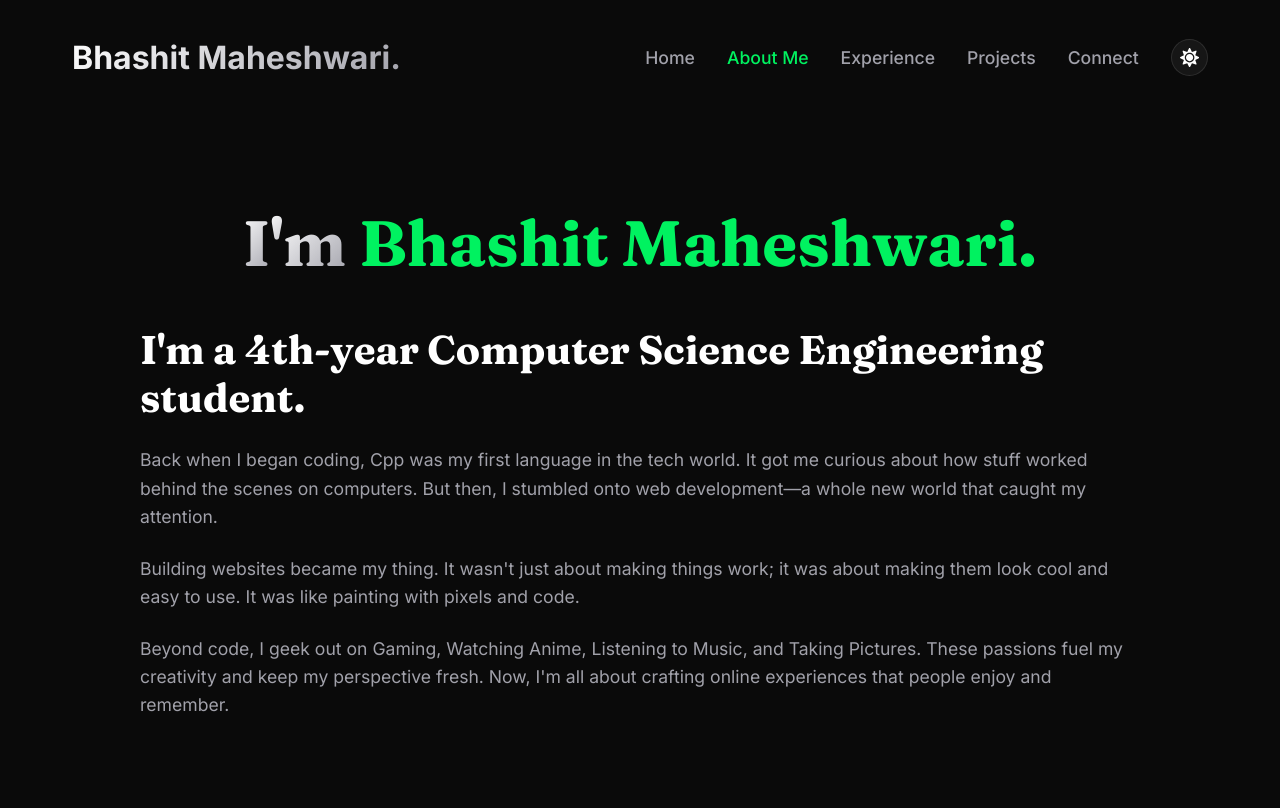
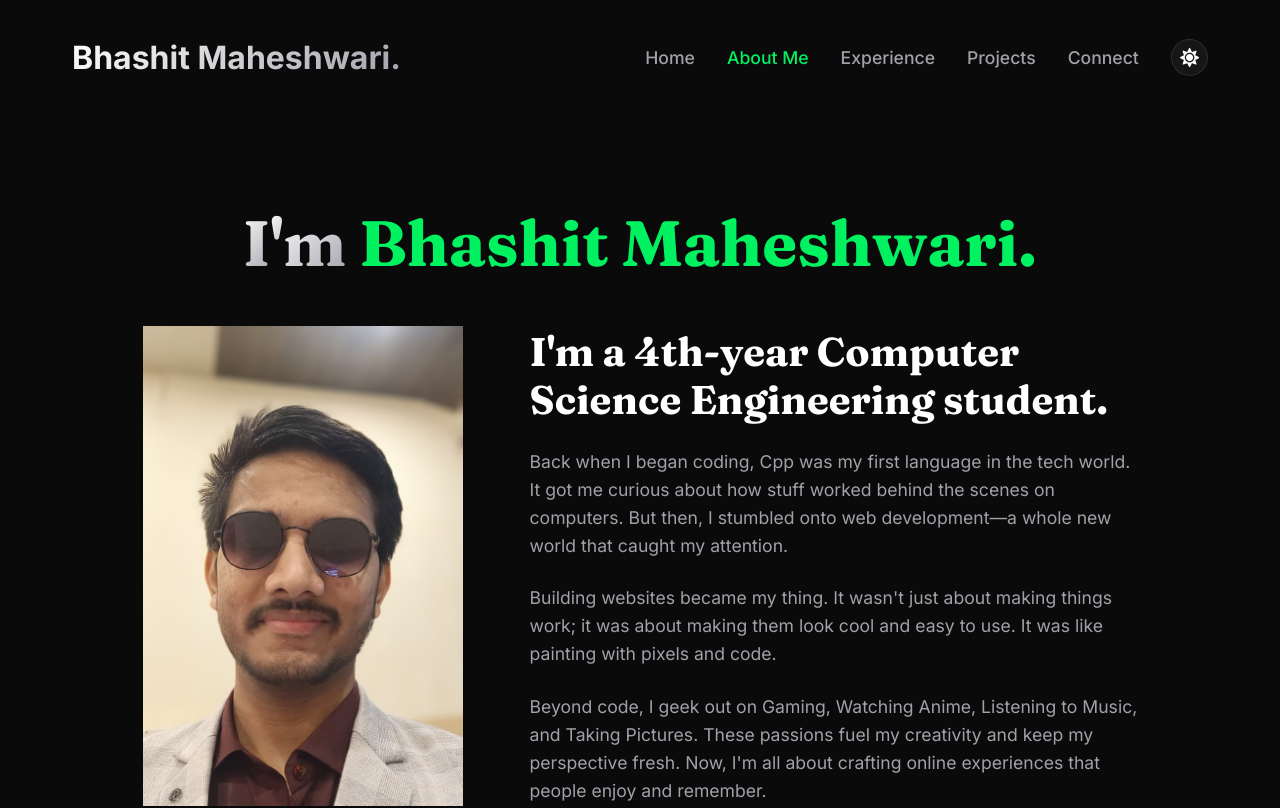
Before and after one commit to bhashitm2/Portfolio, a React (Vite) app: page /about in a window 1280 px wide. Shown: the top 808 px of the page. Built offline with nearby package versions, Linux system fonts and the light colour scheme.

Commit message:
Add profile portrait and enhance About section layout

```diff
--- a/src/components/About.jsx
+++ b/src/components/About.jsx
@@ -1,4 +1,5 @@
 import { motion } from "framer-motion";
+import profilePortrait from "../assets/about/profile-portrait.jpeg";
 
 const About = () => {
   // Animation Variants
@@ -94,15 +95,26 @@ const About = () => {
             viewport={{ once: true }}
             style={{
                 display: "grid",
-                gridTemplateColumns: "1fr 1.5fr",
+                gridTemplateColumns: "minmax(240px, 0.8fr) 1.5fr",
                 gap: "4rem",
                 alignItems: "center"
             }}
         >
-             {/* Photo Section Placeholder - Left Empty as requested */}
-             <div style={{ display: "none" }}></div>
+             <motion.div
+                className="about-photo-wrap"
+                initial={{ opacity: 0, scale: 0.94 }}
+                whileInView={{ opacity: 1, scale: 1 }}
+                viewport={{ once: true }}
+                transition={{ duration: 0.6, delay: 0.15 }}
+             >
+                <img
+                  className="about-photo"
+                  src={profilePortrait}
+                  alt="Bhashit Maheshwari"
+                />
+             </motion.div>
 
-             <div style={{ display: "flex", flexDirection: "column", gap: "1.5rem", gridColumn: "1 / -1" }}>
+             <div className="about-copy" style={{ display: "flex", flexDirection: "column", gap: "1.5rem" }}>
                 <h3 className="about-intro-title" style={{
                     fontSize: "2.5rem",
                     fontWeight: "700",
--- a/src/styles/index.css
+++ b/src/styles/index.css
@@ -109,6 +109,20 @@ button {
 
 .animated-title-word + .animated-title-word {
   margin-left: 0.2em;
+}
+
+.about-photo-wrap {
+  display: flex;
+  justify-content: center;
+}
+
+.about-photo {
+  width: min(100%, 320px);
+  aspect-ratio: 2 / 3;
+  display: block;
+  object-fit: cover;
+  object-position: center top;
+  background: #000;
 }
 
 /* Scrollbar */
@@ -357,6 +371,10 @@ button {
     grid-template-columns: 1fr !important;
   }
 
+  .about-photo {
+    width: min(100%, 260px);
+  }
+
   .about-content-grid,
   .journey-grid {
     gap: 2.5rem !important;
```
Also changed, not shown: src/assets/about/profile-portrait.jpeg (added), 1 other file (tests, documents, lock files or other folders).
